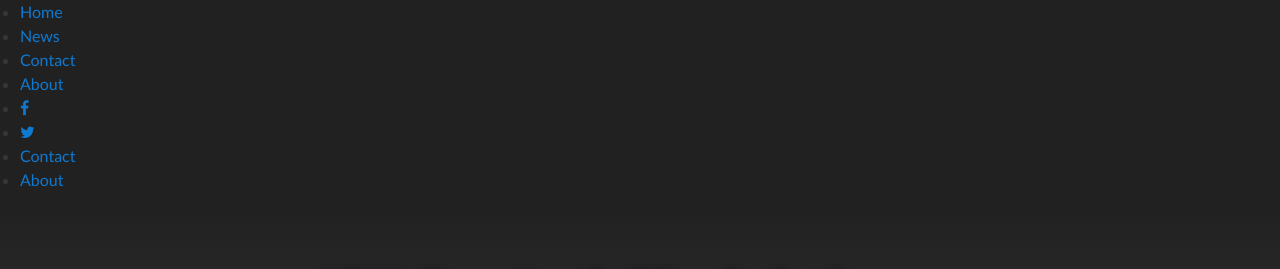
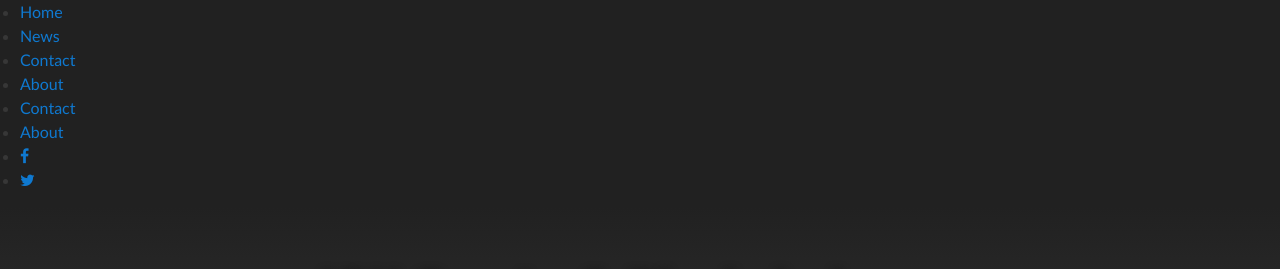
Before and after one commit to satrask/satrask-webtest-repo.github.io, a Jekyll site: the page built from index.md, in a window 1280 px wide. Shown: the top 269 px of the page. Built offline with Jekyll 4.4.1, drawn with Linux system fonts in a browser that asks for light colours; our own code applies the rules of GitHub Pages for plain Markdown files.

Commit message:
Update default.html

```diff
--- a/_layouts/default.html
+++ b/_layouts/default.html
@@ -20,13 +20,13 @@
   <li class="menu"><a href="/webtest/news.html">News</a></li>
   <li class="menu"><a href="/webtest/contact.html">Contact</a></li>
   <li class="menu"><a href="/webtest/about.html">About</a></li>
-
+  <li class="menu"><a href="/webtest/contact.html">Contact</a></li>
+  <li class="menu"><a href="/webtest/about.html">About</a></li>
   <li class="menu"><a href="#" class="fa fa-facebook"></a></li>
   <li class="menu"><a href="#" class="fa fa-twitter"></a></li>
   <!--<li class="menu"><a href="#" class="fa fa-linkedin"></a></li>
   <li class="menu"><a href="#" class="fa fa-youtube"></a></li>-->
-  <li class="menu"><a href="/webtest/contact.html">Contact</a></li>
-  <li class="menu"><a href="/webtest/about.html">About</a></li>
+
 </ul>
 
 
```
